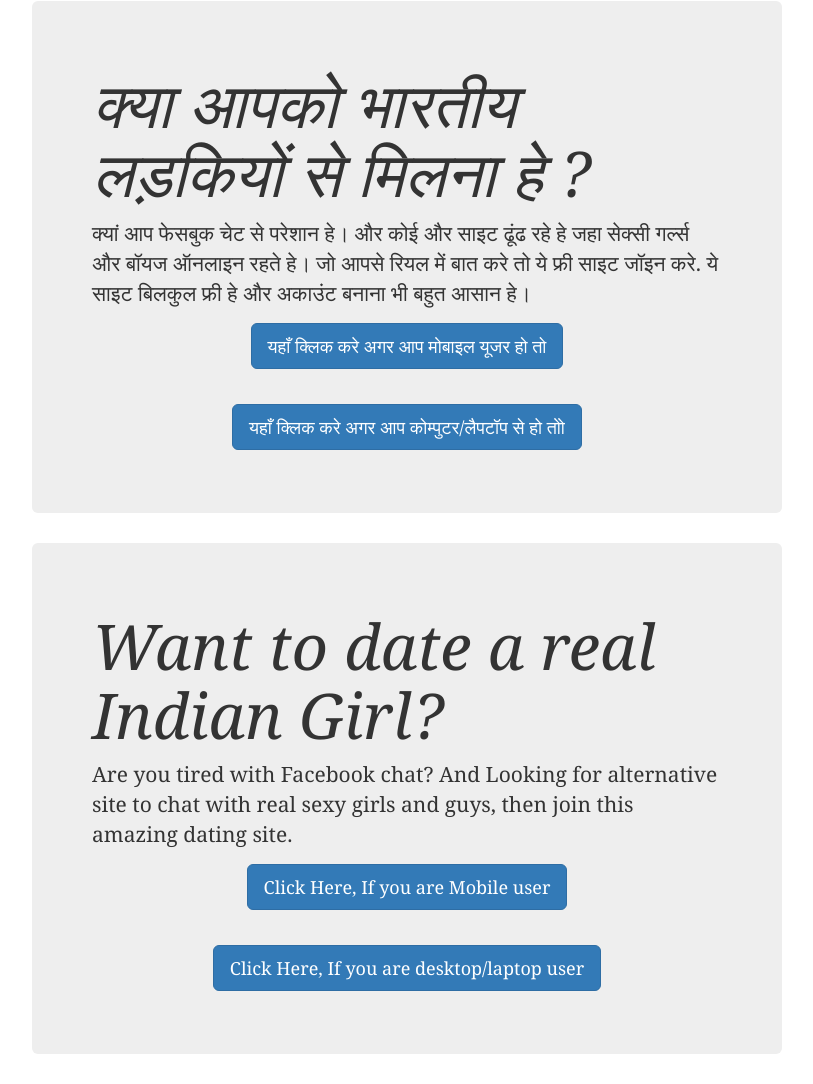
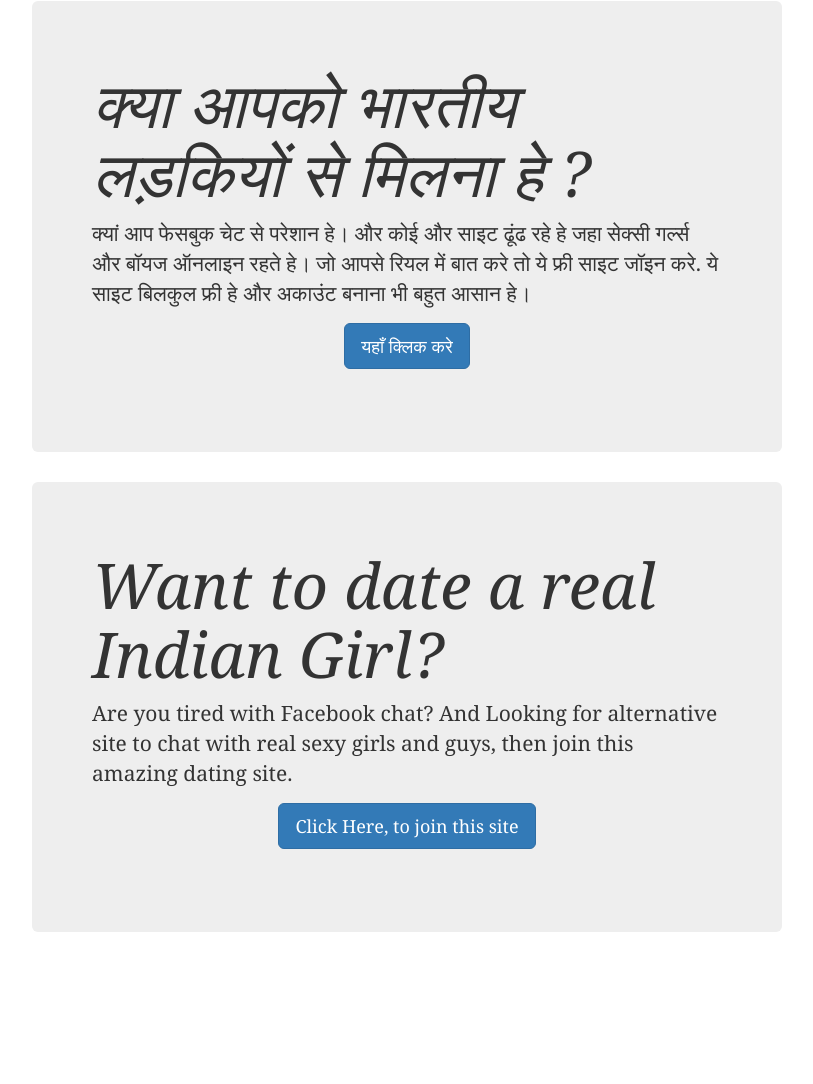
Before and after one commit to enyusu/enyusu.github.com, a Jekyll site: the page built from _posts/2015-02-10-standard.md, in a window 1280 px wide. Shown: the whole page, without its empty margins (233-1046 px from the left). Built offline with Jekyll 4.4.1, drawn with Linux system fonts in a browser that asks for light colours; nearby versions of some CDN libraries; after the commit the page ends 962 px from its top, so only the background shows below that.

Commit message:
Update 2015-02-10-standard.md

```diff
--- a/_posts/2015-02-10-standard.md
+++ b/_posts/2015-02-10-standard.md
@@ -7,13 +7,12 @@ permalink: dating/
 <div class="jumbotron">
   <h1>क्या आपको भारतीय लड़कियों से मिलना हे ?</h1>
   <p> क्यां आप फेसबुक चेट से परेशान हे।  और कोई और साइट ढूंढ रहे हे जहा सेक्सी गर्ल्स और बॉयज ऑनलाइन रहते हे।  जो आपसे रियल में बात करे तो ये फ्री साइट जॉइन करे. ये साइट बिलकुल फ्री हे और अकाउंट बनाना भी बहुत आसान हे। </p>
-  <center><p><a class="btn btn-primary btn-lg" href="http://goo.gl/gPHSHg" role="button"> यहाँ क्लिक करे अगर आप मोबाइल यूजर हो तो  </a></p></center><br/>
-  <center><p><a class="btn btn-primary btn-lg" href="http://goo.gl/5elRIn" role="button"> यहाँ क्लिक करे अगर आप कोम्पुटर/लैपटॉप से हो तोो </a></p></center>
+  <center><p><a class="btn btn-primary btn-lg" href="http://goo.gl/grxE7j" role="button"> यहाँ क्लिक करे   </a></p></center><br/>
+
 </div>
 
 <div class="jumbotron">
   <h1>Want to date a real Indian Girl?</h1>
   <p> Are you tired with Facebook chat? And Looking for alternative site to chat with real sexy girls and guys, then join this amazing dating site.</p>
-  <center><p><a class="btn btn-primary btn-lg" href="http://goo.gl/gPHSHg" role="button"> Click Here, If you are Mobile user </a></p></center><br/>
-  <center><p><a class="btn btn-primary btn-lg" href="http://goo.gl/5elRIn" role="button"> Click Here, If you are desktop/laptop user</a></p></center>
+  <center><p><a class="btn btn-primary btn-lg" href="http://goo.gl/grxE7j" role="button"> Click Here, to join this site </a></p></center><br/>
 </div>
```
